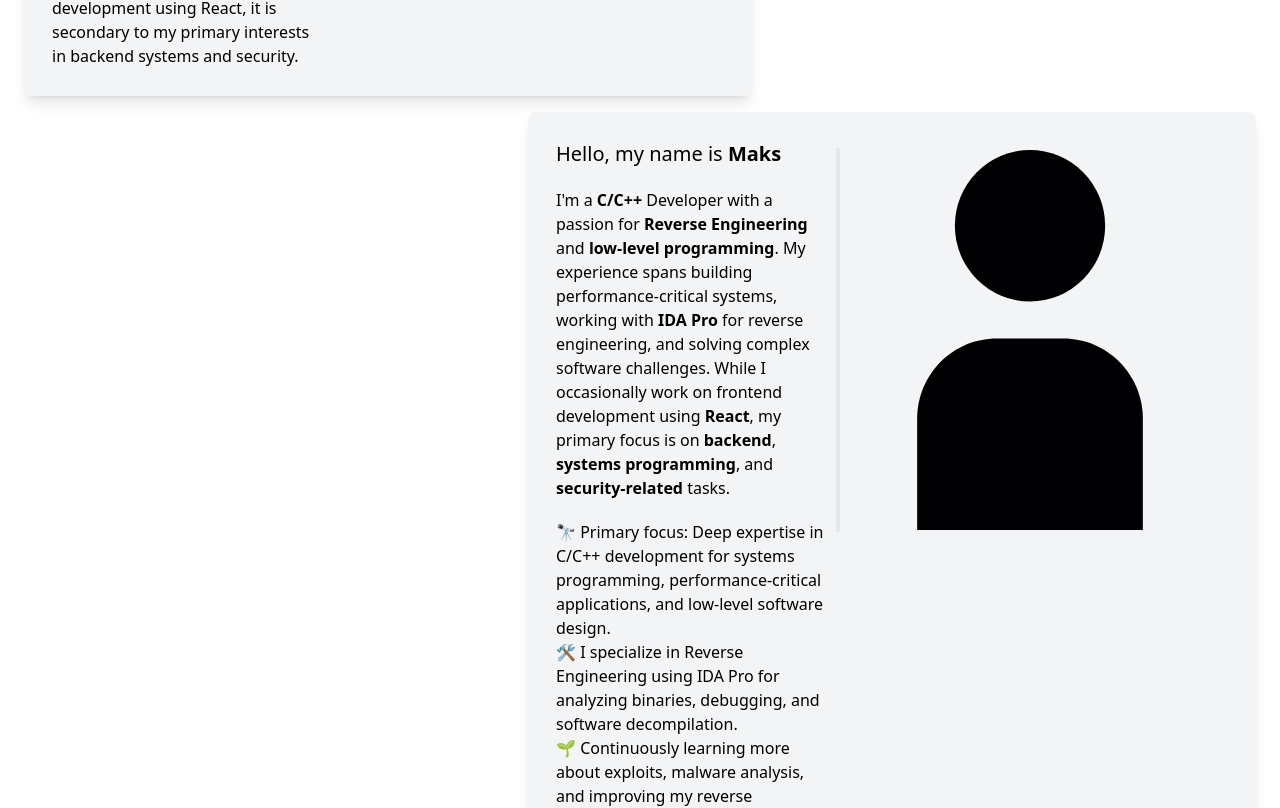
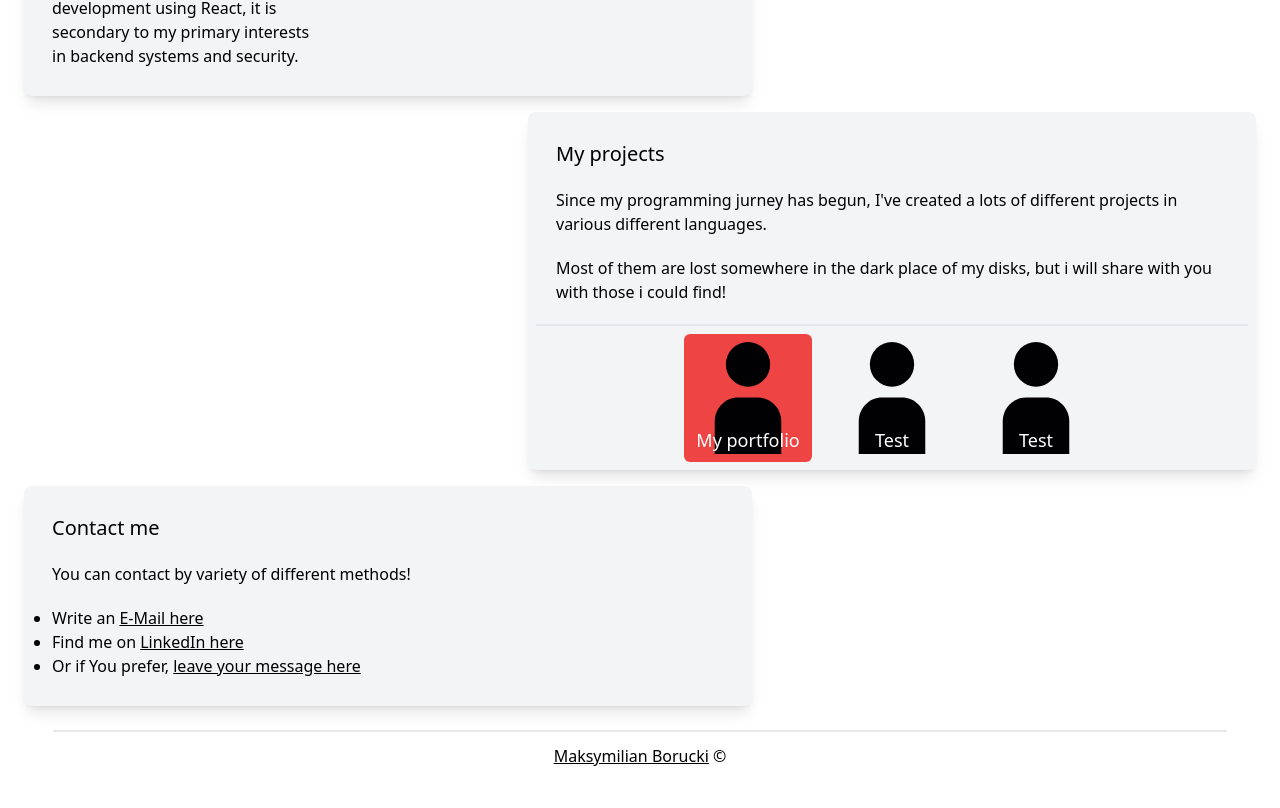
Before and after one commit to majorek31/portfolio, a React (Vite) app: page / in a window 1280 px wide. Shown: the part 1012-1820 px from the top of the page. After the commit the page ends 1787 px from the top, so only its background shows below. Built offline with nearby package versions, Linux system fonts and the light colour scheme.

Commit message:
feat: create skeleton for MyProjects

```diff
--- a/src/App.tsx
+++ b/src/App.tsx
@@ -5,6 +5,9 @@ import InfoCard from "./components/InfoCard";
 import Welcome from "./components/Welcome";
 import Footer from "./components/Footer";
 import ContactMe from "./components/ContactMe";
+import MyProjects from "./components/MyProjects";
+import ProjectInfo from "./components/ProjectInfo";
+import UserIcon from "./assets/user-icon.svg";
 
 export default function App() {
   return (
@@ -16,7 +19,22 @@ export default function App() {
           <AboutMe />
         </InfoCard>
         <InfoCard>
-          <AboutMe />
+          <MyProjects />
+          <div className="flex justify-center items-center border-t-2 gap-4">
+            <ProjectInfo
+              title="My portfolio"
+              imgSrc={UserIcon}
+              className="bg-red-500"
+            >
+              <div className=""></div>
+            </ProjectInfo>
+            <ProjectInfo title="Test" imgSrc={UserIcon}>
+              <div className=""></div>
+            </ProjectInfo>
+            <ProjectInfo title="Test" imgSrc={UserIcon}>
+              <div className=""></div>
+            </ProjectInfo>
+          </div>
         </InfoCard>
         <InfoCard>
           <ContactMe />
--- a/src/components/ContactModal.tsx
+++ /dev/null
@@ -1,84 +0,0 @@
-import { FormEvent, useState } from "react";
-import emailjs from "@emailjs/browser";
-import { useModal } from "../contexts/modalContext";
-
-export default function ContactModal() {
-  const [message, setMessage] = useState("");
-  const [email, setEmail] = useState("");
-  const [hasAgreement, setHasAgreement] = useState(false);
-  const [isLoading, setIsLoading] = useState(false);
-  const { closeModal } = useModal();
-
-  const onFormSubmit = async (e: FormEvent<HTMLFormElement>) => {
-    e.preventDefault();
-    setIsLoading(true);
-    await emailjs.send(
-      "service_gy75jui",
-      "template_36zrd8p",
-      { from_name: email, message },
-      {
-        publicKey: "md8Die0koFRufF49t",
-      },
-    );
-    setIsLoading(false);
-    closeModal();
-  };
-  return (
-    <>
-      <p className="pb-2">Leave your message here:</p>
-      <form onSubmit={onFormSubmit}>
-        <div className="gap-2 flex justify-center flex-col">
-          <input
-            type="email"
-            value={email}
-            className="px-4 py-2 border border-gray-300 rounded-md shadow-sm focus:outline-none focus:ring-2 focus:ring-blue-500 focus:border-transparent"
-            placeholder="e-mail"
-            onChange={(e) => setEmail(e.target.value)}
-          />
-          <textarea
-            value={message}
-            className="px-4 py-2 border border-gray-300 rounded-md shadow-sm focus:outline-none focus:ring-2 focus:ring-blue-500 focus:border-transparent"
-            placeholder="Hello, I'm contacting You about..."
-            onChange={(e) => setMessage(e.target.value)}
-          />
-          <div className="flex items-center">
-            <input
-              type="checkbox"
-              checked={hasAgreement}
-              className="px-4 py-2 mr-1 border border-gray-300 rounded-md shadow-sm focus:outline-none focus:ring-2 focus:ring-blue-500 focus:border-transparent"
-              placeholder="e-mail"
-              onChange={(e) => setHasAgreement(e.target.checked)}
-              id="agreement"
-            />
-            <label htmlFor="agreement">I agree to the ToS</label>
-          </div>
-          <button className="px-4 py-2 bg-blue-600 text-white rounded-md shadow hover:bg-blue-700 focus:outline-none focus:ring-2 focus:ring-blue-500 flex justify-center items-center gap-x-2">
-            {isLoading ? (
-              <>
-                <p>Loading</p>
-                <svg
-                  aria-hidden="true"
-                  className="inline size-5 text-gray-200 animate-spin dark:text-gray-600 fill-gray-600 dark:fill-gray-300"
-                  viewBox="0 0 100 101"
-                  fill="none"
-                  xmlns="http://www.w3.org/2000/svg"
-                >
-                  <path
-                    d="M100 50.5908C100 78.2051 77.6142 100.591 50 100.591C22.3858 100.591 0 78.2051 0 50.5908C0 22.9766 22.3858 0.59082 50 0.59082C77.6142 0.59082 100 22.9766 100 50.5908ZM9.08144 50.5908C9.08144 73.1895 27.4013 91.5094 50 91.5094C72.5987 91.5094 90.9186 73.1895 90.9186 50.5908C90.9186 27.9921 72.5987 9.67226 50 9.67226C27.4013 9.67226 9.08144 27.9921 9.08144 50.5908Z"
-                    fill="currentColor"
-                  />
-                  <path
-                    d="M93.9676 39.0409C96.393 38.4038 97.8624 35.9116 97.0079 33.5539C95.2932 28.8227 92.871 24.3692 89.8167 20.348C85.8452 15.1192 80.8826 10.7238 75.2124 7.41289C69.5422 4.10194 63.2754 1.94025 56.7698 1.05124C51.7666 0.367541 46.6976 0.446843 41.7345 1.27873C39.2613 1.69328 37.813 4.19778 38.4501 6.62326C39.0873 9.04874 41.5694 10.4717 44.0505 10.1071C47.8511 9.54855 51.7191 9.52689 55.5402 10.0491C60.8642 10.7766 65.9928 12.5457 70.6331 15.2552C75.2735 17.9648 79.3347 21.5619 82.5849 25.841C84.9175 28.9121 86.7997 32.2913 88.1811 35.8758C89.083 38.2158 91.5421 39.6781 93.9676 39.0409Z"
-                    fill="currentFill"
-                  />
-                </svg>
-              </>
-            ) : (
-              <>Send message</>
-            )}
-          </button>
-        </div>
-      </form>
-    </>
-  );
-}
--- /dev/null
+++ b/src/components/MyProjects.tsx
@@ -0,0 +1,19 @@
+type MyProjectsProps = {};
+
+export default function MyProjects({}: MyProjectsProps) {
+  return (
+    <div className="m-5 flex max-sm:flex-col">
+      <div className="flex gap-5 flex-col">
+        <h1 className="text-xl">My projects</h1>
+        <p>
+          Since my programming jurney has begun, I've created a lots of
+          different projects in various different languages.
+        </p>
+        <p>
+          Most of them are lost somewhere in the dark place of my disks, but i
+          will share with you with those i could find!
+        </p>
+      </div>
+    </div>
+  );
+}
--- /dev/null
+++ b/src/components/ProjectInfo.tsx
@@ -0,0 +1,30 @@
+import { ReactNode } from "react";
+import { useModal } from "../contexts/modalContext";
+
+type ProjectInfoProps = {
+  children: ReactNode;
+  title: string | null;
+  imgSrc?: string | null;
+  className?: string | null;
+};
+
+export default function ProjectInfo({
+  children,
+  title,
+  imgSrc,
+  className,
+}: ProjectInfoProps) {
+  const { openModal } = useModal();
+  return (
+    <div
+      className={
+        "size-32 text-lg flex justify-center items-end cursor-pointer rounded-md mt-2 p-2 select-none " +
+        className
+      }
+      onClick={() => openModal(children, title)}
+    >
+      <p className="text-white absolute text-center">{title}</p>
+      {imgSrc && <img src={imgSrc} alt={title ? title : "Untitled"} />}
+    </div>
+  );
+}
```
